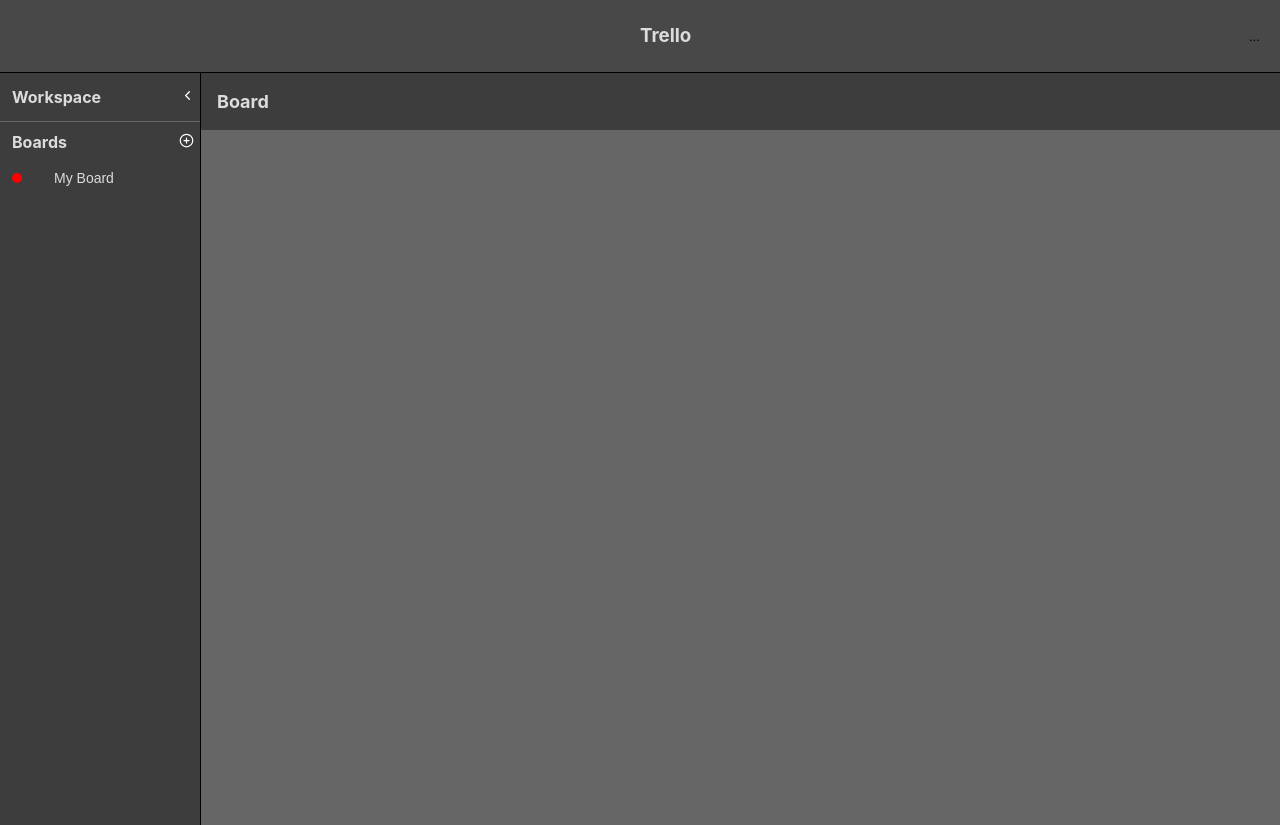
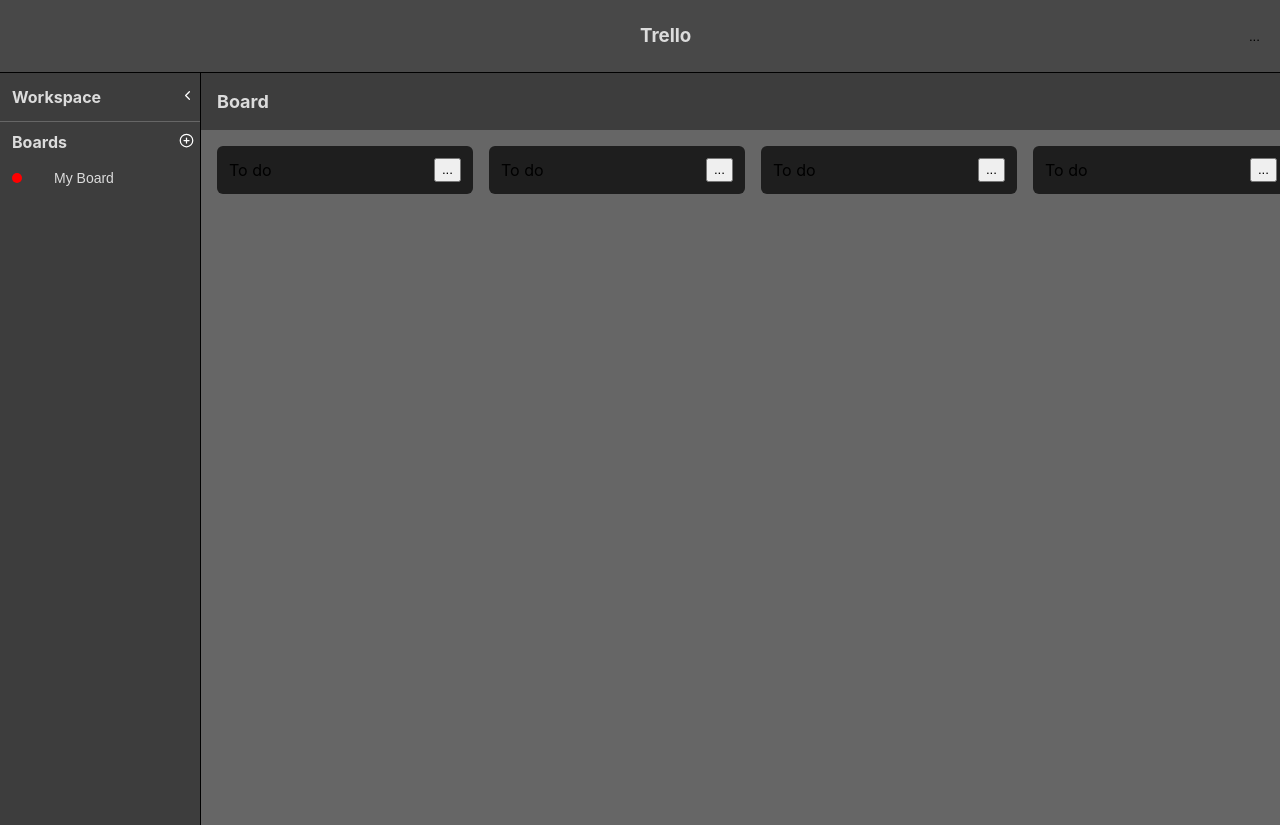
Before and after one commit to job1bg/trello-app, a React (Vite) app: page / in a window 1280 px wide. Built offline with nearby package versions, Linux system fonts and the light colour scheme.

Commit message:
Fix scrolling when multiple card elements appear.

```diff
--- a/src/components/Main.tsx
+++ b/src/components/Main.tsx
@@ -4,7 +4,58 @@
       <div className="board-header">
         <h2>Board</h2>
       </div>
-      <div className="board-main"></div>
+      <div className="board-main">
+        <div className="container-main">
+          <div className="card-main">
+            <div className="list-body">
+              <div className="list-item">
+                <span>To do</span>
+                <button className="list-item-button">...</button>
+              </div>
+            </div>
+          </div>
+          <div className="card-main">
+            <div className="list-body">
+              <div className="list-item">
+                <span>To do</span>
+                <button className="list-item-button">...</button>
+              </div>
+            </div>
+          </div>
+          <div className="card-main">
+            <div className="list-body">
+              <div className="list-item">
+                <span>To do</span>
+                <button className="list-item-button">...</button>
+              </div>
+            </div>
+          </div>
+          <div className="card-main">
+            <div className="list-body">
+              <div className="list-item">
+                <span>To do</span>
+                <button className="list-item-button">...</button>
+              </div>
+            </div>
+          </div>
+          <div className="card-main">
+            <div className="list-body">
+              <div className="list-item">
+                <span>To do</span>
+                <button className="list-item-button">...</button>
+              </div>
+            </div>
+          </div>
+          <div className="card-main">
+            <div className="list-body">
+              <div className="list-item">
+                <span>To do</span>
+                <button className="list-item-button">...</button>
+              </div>
+            </div>
+          </div>
+        </div>
+      </div>
     </div>
   );
 };
--- a/src/index.scss
+++ b/src/index.scss
@@ -8,6 +8,7 @@
 
 body {
   margin: 0;
+  overflow: hidden;
 }
 
 .header {
@@ -145,6 +146,7 @@
   display: flex;
   flex-direction: column;
   width: 100%;
+  overflow: hidden;
 
   .board-header {
     padding-left: 1rem;
@@ -159,5 +161,32 @@
   .board-main {
     background-color: #666666;
     height: 100%;
+    width: 100%;
+    overflow-x: auto;
+  }
+
+  .container-main {
+    display: flex;
+    flex-direction: row;
+    gap: 1rem;
+    padding: 1rem;
+  }
+
+  .card-main {
+    min-width: 15rem;
+    height: fit-content;
+    border-radius: 0.375rem;
+    padding: 0.5rem;
+    background-color: rgb(30, 30, 30);
+  }
+
+  .list-item {
+    display: flex;
+    justify-content: space-between;
+    padding: 0.25rem;
+  }
+
+  .list-item-button {
+    cursor: pointer;
   }
 }
```
